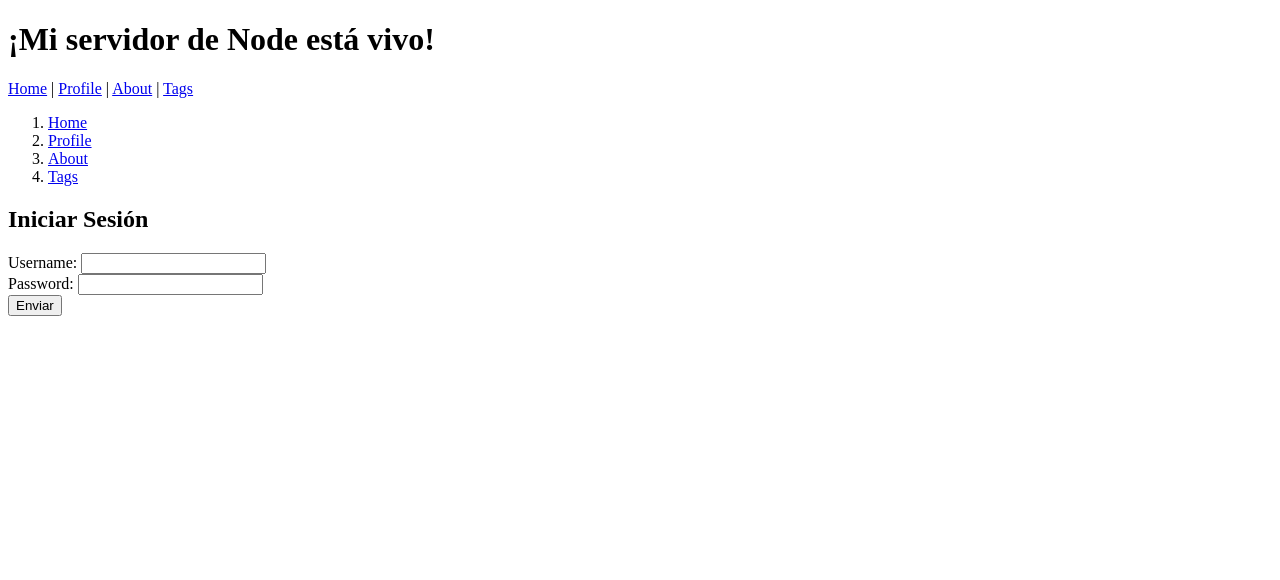
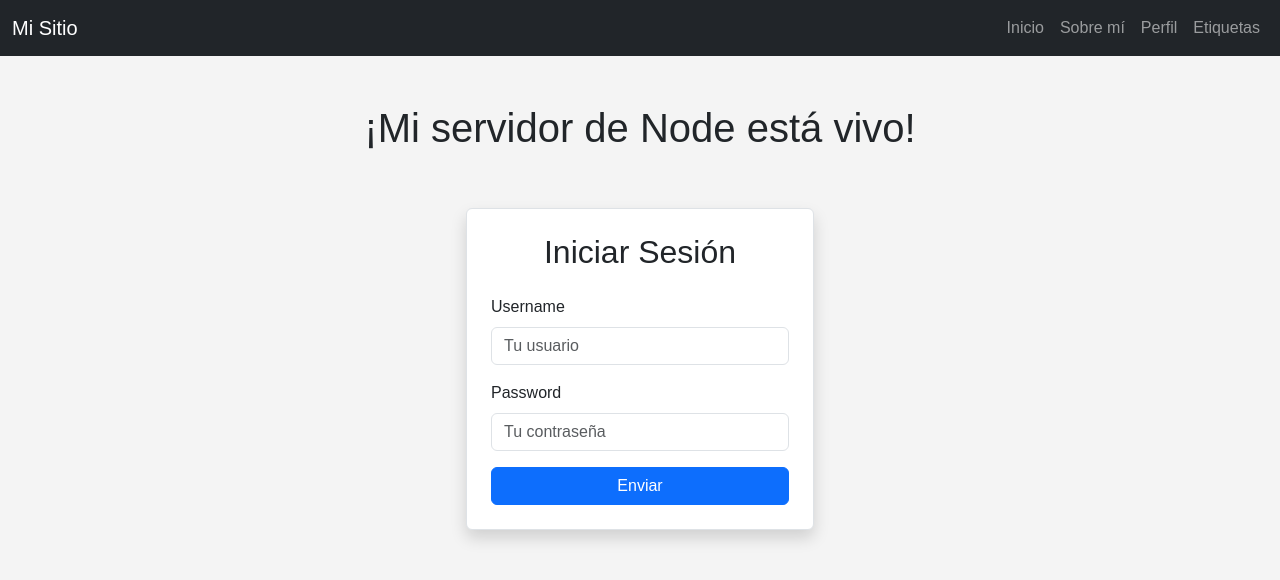
Before and after one commit to Gael-o/Server_Clase, a website: page public/index.html in a window 1280 px wide. Drawn offline with nearby package versions, Linux system fonts and the light colour scheme.

Commit message:
Css actividad 2

```diff
--- a/index.js
+++ b/index.js
@@ -1,7 +1,7 @@
 const express = require('express');
 const app = express();
 
-app.use(express.static('public'));
+app.use(express.static(__dirname));
 
 app.listen(8080, () => {
     console.log("Servidor corriendo en http://localhost:8080");
--- a/public/index.html
+++ b/public/index.html
@@ -3,38 +3,54 @@
 <head>
     <meta charset="UTF-8">
     <meta name="viewport" content="width=device-width, initial-scale=1.0">
-    <title>Document</title>
 
     <title>TC2005B Web</title>
+
+    <link href="https://cdn.jsdelivr.net/npm/bootstrap@5.3.8/dist/css/bootstrap.min.css" rel="stylesheet" integrity="sha384-sRIl4kxILFvY47J16cr9ZwB07vP4J8+LH7qKQnuqkuIAvNWLzeN8tE5YBujZqJLB" crossorigin="anonymous">
+    <script src="https://cdn.jsdelivr.net/npm/bootstrap@5.3.8/dist/js/bootstrap.bundle.min.js" integrity="sha384-FKyoEForCGlyvwx9Hj09JcYn3nv7wiPVlz7YYwJrWVcXK/BmnVDxM+D2scQbITxI" crossorigin="anonymous"></script>
+    <link rel="stylesheet" href="style.css">
 </head>
 <body>
-    <h1>¡Mi servidor de Node está vivo!</h1>
 
-<nav>
-    <a href="index.html">Home</a> |
-    <a href="profile.html">Profile</a> |
-    <a href="about.html">About</a> |
-    <a href="tags.html">Tags</a>
-</nav>
-    <ol>
-        <li><a href="index.html">Home</a></li>
-        <li><a href="profile.html">Profile</a></li>
-        <li><a href="about.html">About</a></li>
-        <li><a href="tags.html">Tags</a></li>
-    </ol>
+    <nav class="navbar navbar-expand-lg navbar-dark bg-dark">
+  <div class="container-fluid">
+    <a class="navbar-brand" href="#">Mi Sitio</a>
+    <div class="navbar-nav">
+      <a class="nav-link" href="index.html">Inicio</a>
+      <a class="nav-link" href="about.html">Sobre mí</a>
+      <a class="nav-link" href="profile.html">Perfil</a>
+      <a class="nav-link" href="tags.html">Etiquetas</a>
+    </div>
+        </div>
+                </nav><div class="container mt-5">
+    <h1 class="text-center">¡Mi servidor de Node está vivo!</h1>
 
-    <form>
-        <header>
-        <h2>Iniciar Sesión</h2>
-        </header>
-        <label for="username">Username:</label>
-        <input type="text" id="username" name="username">
-        <br>
-        <label for="password">Password:</label>
-        <input type="password" id="password" name="password">
-        <br>
-        <input type="submit" value="Enviar">
-    </form>
+    <div class="row justify-content-center">
+        </div>
+
+    <div class="container mt-5"> <div class="row justify-content-center">
+        <div class="col-md-4">
+            <form class="p-4 border rounded shadow bg-white"> <h2 class="text-center mb-4">Iniciar Sesión</h2>
+
+                <div class="mb-3">
+                    <label for="username" class="form-label">Username</label>
+                    <input type="text" class="form-control" id="username" placeholder="Tu usuario">
+                    </div>
+
+                <div class="mb-3">
+                    <label for="password" class="form-label">Password</label>
+                    <input type="password" class="form-control" id="password" placeholder="Tu contraseña">
+                </div>
+
+                <button type="submit" class="btn btn-primary w-100">Enviar</button>
+                </form>
+        </div>
+    </div>
+</div>
+
+
+    <script src="https://cdn.jsdelivr.net/npm/@popperjs/core@2.11.8/dist/umd/popper.min.js" integrity="sha384-I7E8VVD/ismYTF4hNIPjVp/Zjvgyol6VFvRkX/vR+Vc4jQkC+hVqc2pM8ODewa9r" crossorigin="anonymous"></script>
+    <script src="https://cdn.jsdelivr.net/npm/bootstrap@5.3.8/dist/js/bootstrap.min.js" integrity="sha384-G/EV+4j2dNv+tEPo3++6LCgdCROaejBqfUeNjuKAiuXbjrxilcCdDz6ZAVfHWe1Y" crossorigin="anonymous"></script>
 
 </body>
 </html>
--- /dev/null
+++ b/public/style.css
@@ -0,0 +1,4 @@
+body {
+    background-color: #f4f4f4;
+    font-family: Arial, sans-serif;
+}
```
Also changed, not shown: package.json (+6 -1 lines), public/about.html (+21 -0 lines), public/profile.html (+27 -9 lines), public/tags.html (+17 -15 lines), 1 other file.
